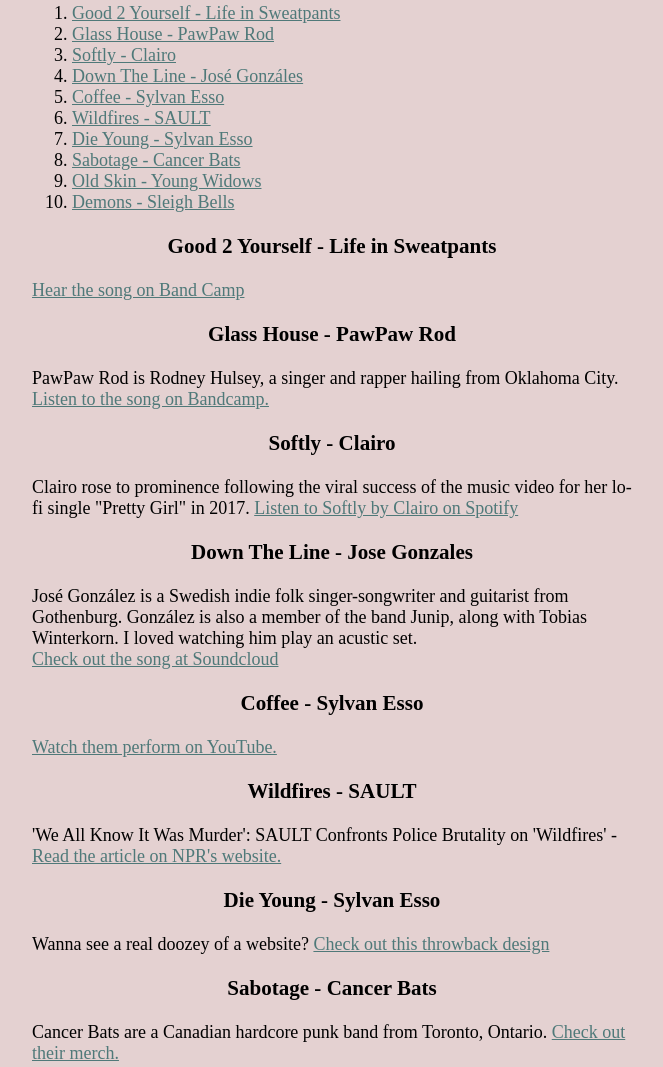
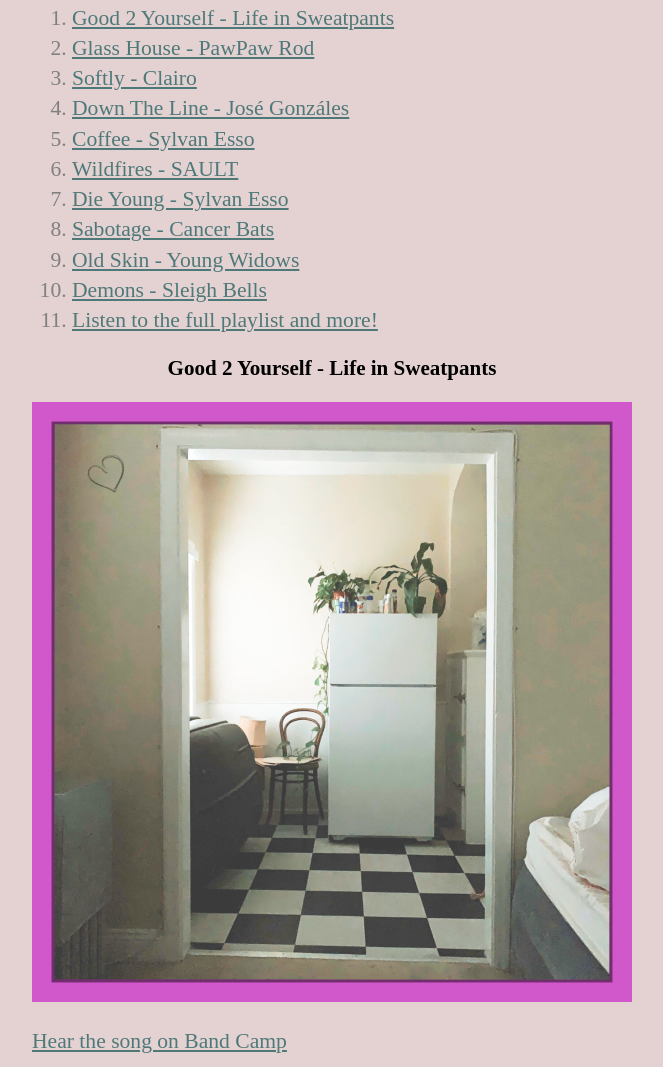
Before and after one commit to April6804/Mixtape-1, a plain HTML site: page index.html in a window 1280 px wide. Shown: the part 931-1998 px from the top of the page, without its empty margins (308-971 px from the left). Drawn offline with Linux system fonts and the light colour scheme.

Commit message:
Uploaded images and added playlist at bottom.

```diff
--- a/index.html
+++ b/index.html
@@ -2,30 +2,11 @@
 <html lang="en" dir="ltr">
   <head>
     <meta charset="utf-8">
-    <title></title>
+    <title>April's Mixtape</title>
+    <link rel="stylesheet" href="styles.css">
     <style>
 /*   CSS comment with pressing down commnd and then forward slash on a mac     */
-      body{
-        background: #e4d1d1;
-        font-size: 18px;
-      }
-      #wrapper{
-        width:600px;
-        margin:auto;
-        display:block;
-      }
-      img{
-        width:100%;
-      }
-      h1, h2, h3{
-        text-align:center;
-      }
-      a{
-        color: #4f7979;
-      }
-      a:visited{
-        color: #4f7979;
-      }
+
     </style>
   </head>
   <body>
@@ -59,11 +40,18 @@
 
            <li><a href="#ten">Demons - Sleigh Bells</a></li>
 
+           <li><a href="#playlist">Listen to the full playlist and more!</a></li>
+
        </ol>
 
 
          <h3 id="one">Good 2 Yourself - Life in Sweatpants</h3>
+         <div class="info">
+           <img src="good2you.jpg" alt="Good 2 Yourself albumn cover">
            <p><a href="https://lifeinsweatpants.bandcamp.com/community">Hear the song on Band Camp</a></p>
+
+        </div>
+
 
 
 
@@ -75,7 +63,7 @@
        <p>Clairo rose to prominence following the viral success of the music video for her lo-fi single "Pretty Girl" in 2017. <a href="https://open.spotify.com/track/4PvbbMYL4fkToni5BLaYRb">Listen to Softly by Clairo on Spotify</a></p>
 
 
-       <h3 id="four">Down The Line - Jose Gonzales</h3>
+       <h3 id="four">Down The Line - José González</h3>
        <p>José González is a Swedish indie folk singer-songwriter and guitarist from Gothenburg. González is also a member of the band Junip, along with Tobias Winterkorn. I loved watching him play an acustic set.
        <br><a href="https://soundcloud.com/josegonzalez/down-the-line">Check out the song at Soundcloud</a></p>
 
@@ -105,9 +93,13 @@
        <h3 id="ten">Demons - Sleigh Bells</h3>
        <p>This song is a real banger!</p>
 
+       <h3><a href="#top">Back to top</a></h3>
+
+       <!-- Spotify Playlist -->
+       <div id="playlist">
+         <iframe src="https://open.spotify.com/embed/playlist/3M8NBcjoAjD4hWDesiKAyc" width="100%" height="380" frameBorder="0" allowfullscreen="" allow="autoplay; clipboard-write; encrypted-media; fullscreen; picture-in-picture"></iframe>
        </div>
-<!--   closing wrapper div    -->
-<!--   shortcut for a comment is hold down command and hit forwardslash    -->
+       <!-- END Spotify Playlist -->
 
        <hr>
 
@@ -119,7 +111,13 @@
             <iframe src="https://www.youtube.com/embed/80A_nUQ_7Ts" frameborder="0" allow="accelerometer; autoplay; clipboard-write; encrypted-media; gyroscope; picture-in-picture" allowfullscreen></iframe>
         </div>
 
-       <h2><a href="#top">Back to top</a></h2>
+        <h3><a href="#top">Back to top</a></h3>
+
+   </div>
+<!--   closing wrapper div    -->
+<!--   shortcut for a comment is hold down command and hit forwardslash    -->
+
+
 
 
 
--- /dev/null
+++ b/styles.css
@@ -0,0 +1,33 @@
+body{
+  background: #e4d1d1;
+  font-size: 18px;
+}
+#wrapper{
+  width:600px;
+  margin:auto;
+  display:block;
+}
+img{
+  width:100%;
+}
+p{
+  font-size: 1.2em;
+  line-height: 1.2em
+
+}
+h1, h2, h3{
+  text-align:center;
+}
+a{
+  color: #4f7979;
+}
+a:visited{
+  color: #4f7979;
+}
+li{
+  font-size: 1.2em;
+  line-height: 1.4em;
+}
+li::marker {
+  color:grey;
+}
```
Also changed, not shown: cancerbats.jpg (added), clairo.jpg (added), demons.jpg (added), dieyoung.jpg (added), good2you.jpg (added), jose.jpg (added), pawpaw.jpg (added), sault.jpg (added), youngwidows.jpg (added), 1 other file. Lines whose indentation alone changed are shown as unchanged.
